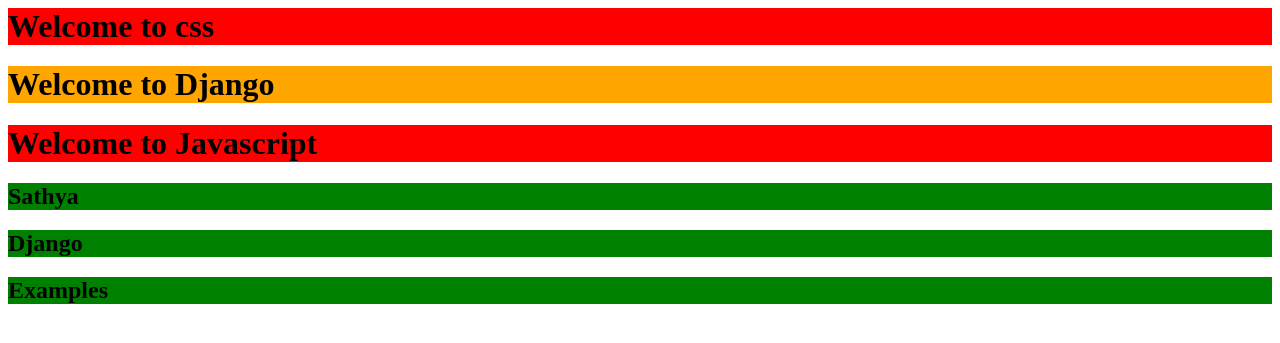
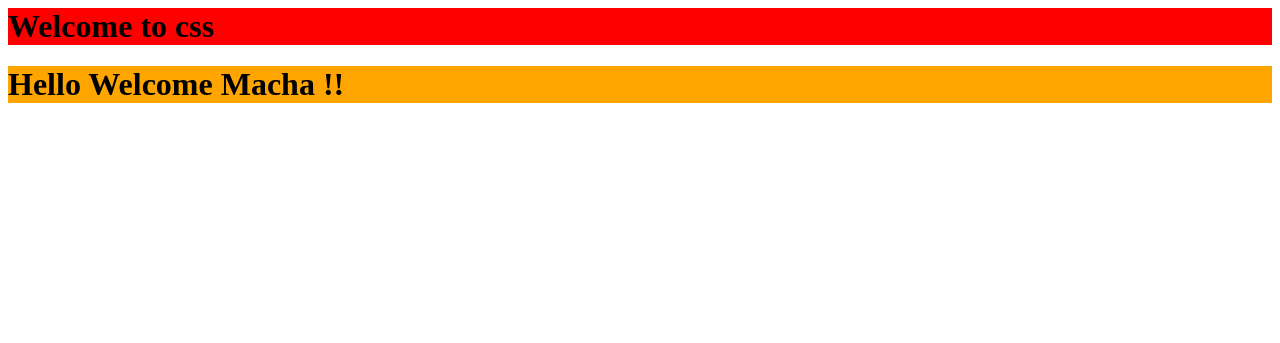
Before and after one commit to Netravati020/Django10, a Django app: page /index/ in a window 1280 px wide. Shown: the top 343 px of the page. Run offline with Django 3.2, Linux system fonts and the light colour scheme.

Commit message:
Update index.html

```diff
--- a/project7/templates/index.html
+++ b/project7/templates/index.html
@@ -9,11 +9,8 @@
 
   <body>
      <h1>Welcome to css</h1>
-     <h1 id="one"> Welcome to Django</h1>
-     <h1>Welcome to Javascript</h1>
-     <h2> Sathya </h2>
-     <h2> Django</h2>
-     <h2> Examples</h2>
+     <h1 id="one"> Hello Welcome Macha !!</h1>
+
   </body>
 
 </html>
```
